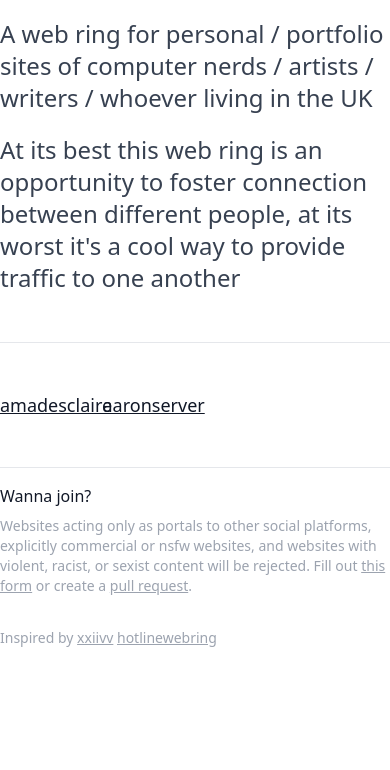
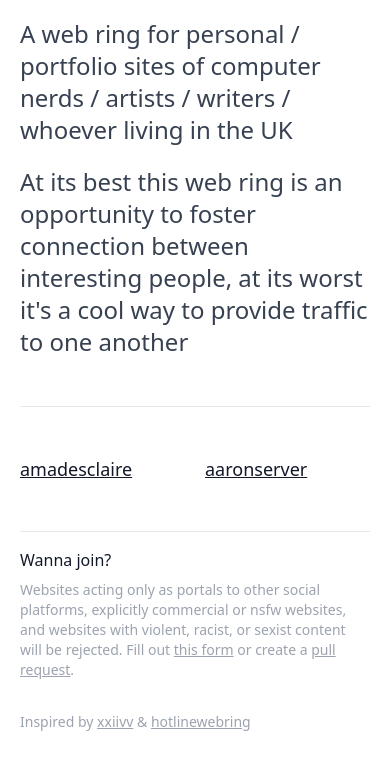
Before and after one commit to amadesclaire/webringuk, a plain HTML site: page index.html in a window 390 px wide. Shown: the part 110-880 px from the top of the page. Before the commit the page ends 844 px from the top, so only its background shows below. Drawn offline with nearby package versions, Linux system fonts and the light colour scheme.

Commit message:
fix  mobile

```diff
--- a/index.html
+++ b/index.html
@@ -7,7 +7,9 @@
     <script src="https://cdn.tailwindcss.com"></script>
   </head>
   <body>
-    <div class="antialiased text-gray-900 max-w-xl mx-auto py-8 md:max-w-3xl">
+    <div
+      class="antialiased text-gray-900 max-w-xl mx-auto py-8 md:max-w-3xl px-5"
+    >
       <main class="flex flex-col gap-12">
         <h1 class="text-5xl leading-12">Webring UK</h1>
         <div class="flex flex-col text-2xl text-gray-700 gap-5">
@@ -17,12 +19,12 @@
           </p>
           <p>
             At its best this web ring is an opportunity to foster connection
-            between different people, at its worst it's a cool way to provide
+            between interesting people, at its worst it's a cool way to provide
             traffic to one another
           </p>
         </div>
         <hr />
-        <ol class="grid grid-cols-4 gap-5 text-lg underline">
+        <ol class="grid grid-cols-2 sm:grid-cols-4 gap-5 text-lg underline">
           <!--Template
                 <li>
                     <a href="https://your-site.com">Your Name</a>
@@ -55,6 +57,7 @@
         <p class="text-sm text-gray-400 mt-2">
           Inspired by
           <a class="underline" href="https://webring.xxiivv.com">xxiivv</a>
+          &
           <a class="underline" href="https://hotlinewebring.club"
             >hotlinewebring</a
           >
```
